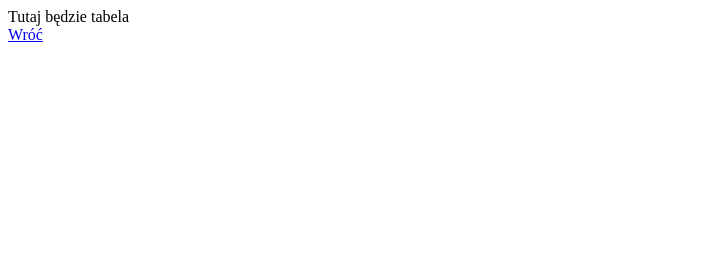
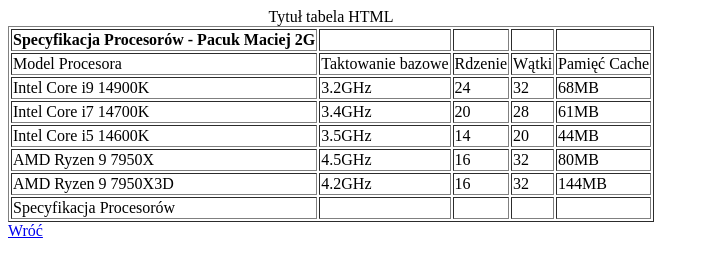
Before and after one commit to ulagen/witrynyaplikacje, a plain HTML site: page tabela_pacuk.html in a window 1280 px wide. Shown: the whole page, without its empty margins (0-709 px from the left). Drawn offline with Linux system fonts and the light colour scheme.

Commit message:
Add files via upload

```diff
--- a/tabela_pacuk.html
+++ b/tabela_pacuk.html
@@ -1,12 +1,73 @@
 <!DOCTYPE html>
-<html lang= "pl-PL">
 <html>
 	<head>
-		<meta charset= "utf-8">
-		<title> tabela Pacuk </title>
+		<meta charset="UTF-8">
+		<title>tabela pacuk</title>
 	</head>
 	<body>
-		Tutaj będzie tabela <br>
+		<table border=1>
+		<caption>Tytuł tabela HTML</caption>
+		<thead>
+			<tr>
+				<th>Specyfikacja Procesorów - Pacuk Maciej 2G</th>
+				<th></th>
+				<th></th>
+				<th></th>
+				<th></th>
+			</tr>
+		</thead>
+		<tbody>
+			<tr>
+				<td>Model Procesora</td>
+				<td>Taktowanie bazowe</td>
+				<td>Rdzenie</td>
+				<td>Wątki</td>
+				<td>Pamięć Cache</td>
+			</tr>
+			<tr>
+				<td>Intel Core i9 14900K</td>
+				<td>3.2GHz</td>
+				<td>24</td>
+				<td>32</td>
+				<td>68MB</td>
+			</tr>
+			<tr>
+				<td>Intel Core i7 14700K</td>
+				<td>3.4GHz</td>
+				<td>20</td>
+				<td>28</td>
+				<td>61MB</td>
+			</tr>
+			<tr>
+				<td>Intel Core i5 14600K</td>
+				<td>3.5GHz</td>
+				<td>14</td>
+				<td>20</td>
+				<td>44MB</td>
+			</tr>
+			<tr>
+				<td>AMD Ryzen 9 7950X</td>
+				<td>4.5GHz</td>
+				<td>16</td>
+				<td>32</td>
+				<td>80MB</td>
+			</tr>
+			<tr>
+				<td>AMD Ryzen 9 7950X3D</td>
+				<td>4.2GHz</td>
+				<td>16</td>
+				<td>32</td>
+				<td>144MB</td>
+			</tr>
+			<tr>
+				<td>Specyfikacja Procesorów</td>
+				<td></td>
+				<td></td>
+				<td></td>
+				<td></td>
+			</tr>
+		</tbody>
+		</table>
 		<A HREF="index.html">Wróć</A>
 	</body>
 </html>
```
